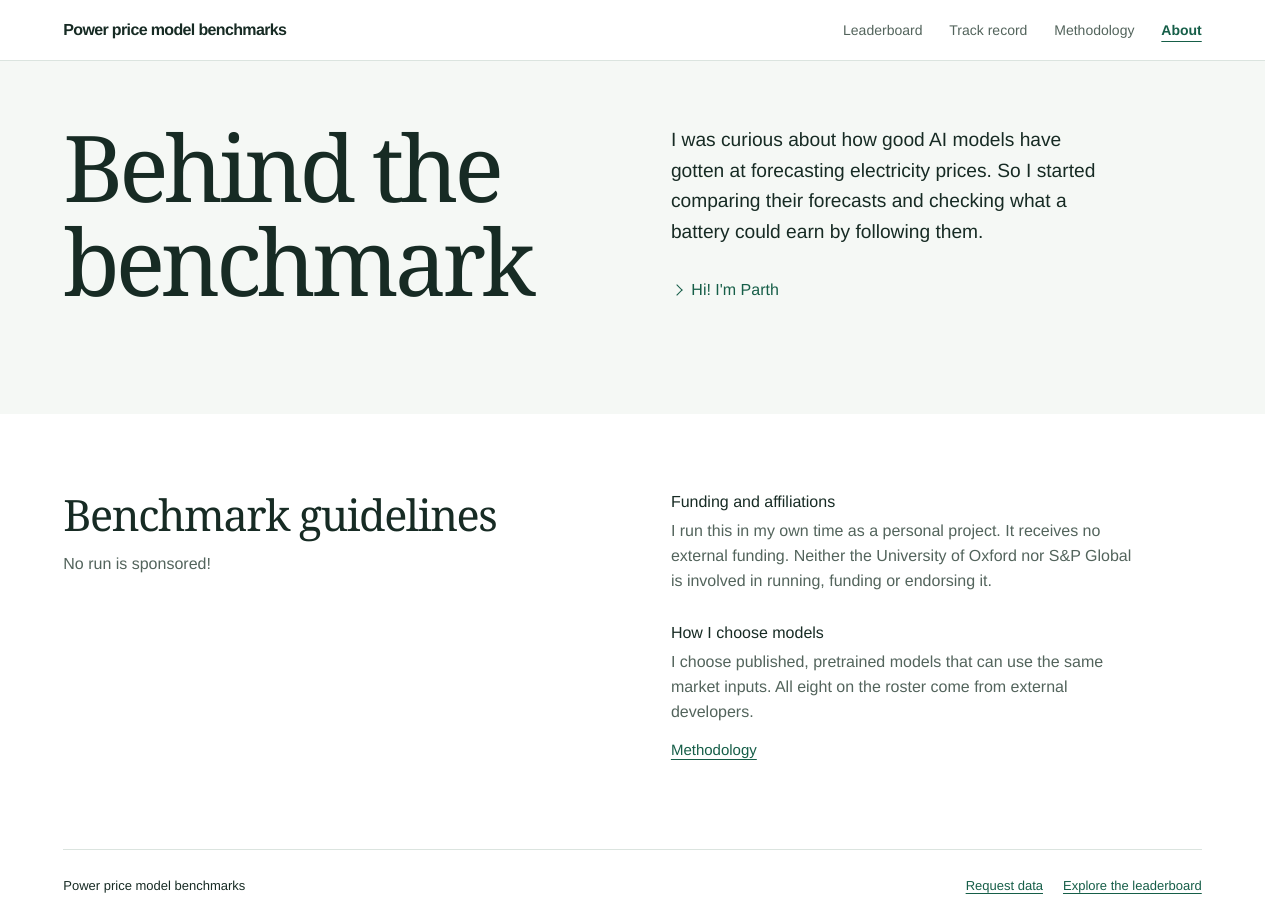
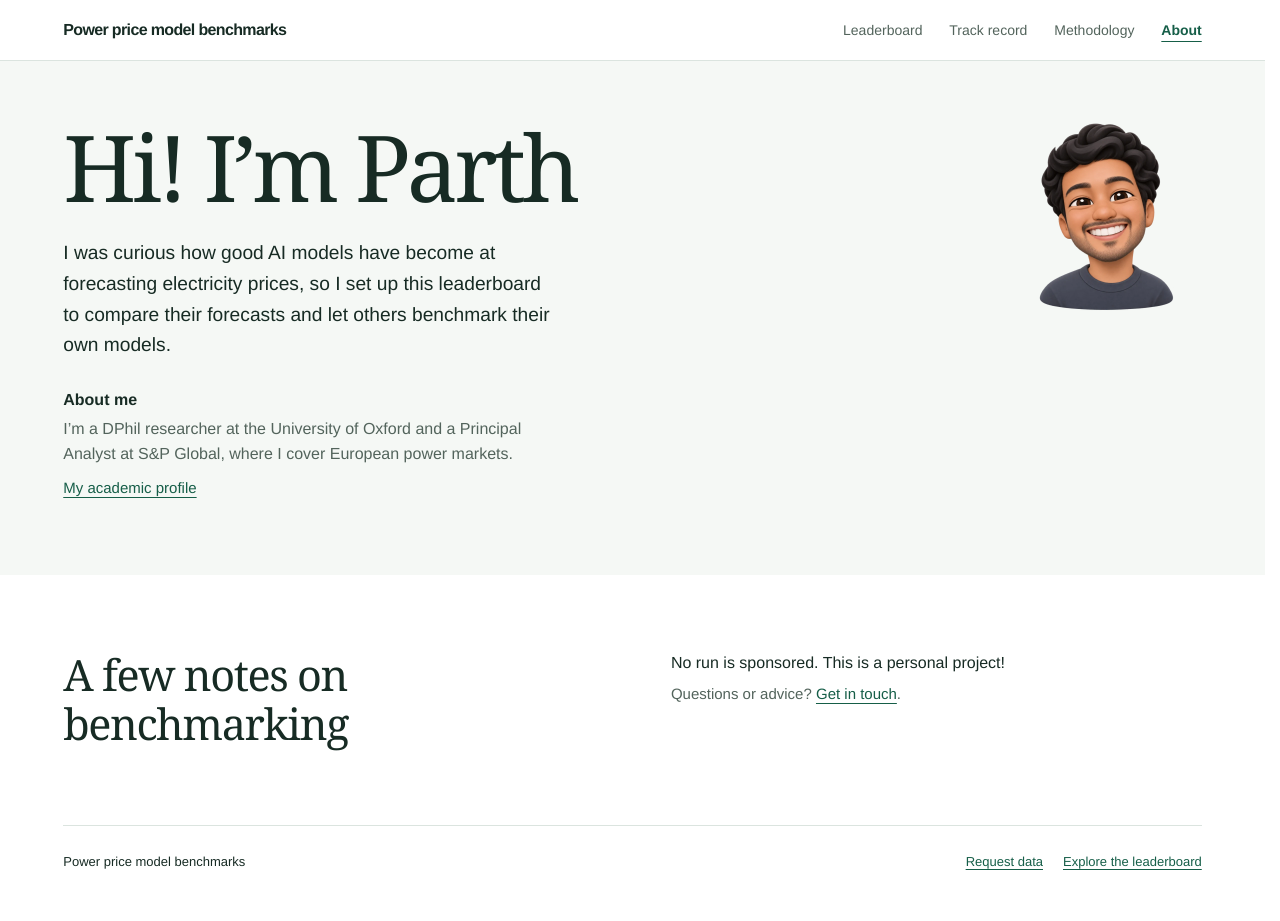
Before and after one commit to itisP/electricity-price-benchmarks, a plain HTML site: page about.html in a window 1280 px wide. After the commit the page ends 897 px from the top, so only its background shows below. Drawn offline with Linux system fonts and the light colour scheme.

Commit message:
Refine About layout and contact note

```diff
--- a/about.html
+++ b/about.html
@@ -3,7 +3,7 @@
 <head>
   <meta charset="utf-8">
   <meta name="viewport" content="width=device-width,initial-scale=1">
-  <meta name="description" content="Meet Parth Goel, the analyst behind Power price model benchmarks. Learn how he funds the project, chooses models and keeps placements independent.">
+  <meta name="description" content="Meet Parth Goel, who runs Power price model benchmarks, an independent leaderboard comparing AI forecasts of European electricity prices.">
   <title>About | Power price model benchmarks</title>
   <style>@media (prefers-reduced-motion: no-preference) { @view-transition { navigation: auto; } }
 html{color-scheme:light;background:white}body{margin:0;background:white}#epf-about{max-width:1280px;margin:0 auto}</style>
@@ -24,34 +24,20 @@ html{color-scheme:light;background:white}body{margin:0;background:white}#epf-abo
     #epf-about .section-nav a:hover, #epf-about .section-nav [aria-current="page"] { color:var(--green); text-decoration:underline; }
     #epf-about .section-nav [aria-current="page"] { font-weight:600; text-underline-offset:.34em; }
     #epf-about .about-intro {
-      display:grid; grid-template-columns:minmax(0,1fr) minmax(0,1fr);
-      align-items:start; gap:clamp(2rem,6vw,6rem);
-      padding-inline:var(--gutter,5%); padding-block-end:clamp(4rem,8vw,7rem);
+      display:grid; grid-template-columns:minmax(0,1fr) auto;
+      grid-template-areas:"title portrait" "story portrait";
+      align-items:start; gap:clamp(1.25rem,2vw,2rem) clamp(2rem,6vw,6rem);
+      padding-inline:var(--gutter,5%); padding-block-end:clamp(2.75rem,5vw,4.5rem);
       background:var(--hero-surface,#f5f8f5);
     }
-    #epf-about .about-intro h1 { max-width:12ch; text-wrap:balance; }
-    #epf-about .project-story { min-width:0; max-width:48ch; padding-top:.4rem; }
+    #epf-about .about-intro h1 { grid-area:title; }
+    #epf-about .project-story { grid-area:story; min-width:0; max-width:56ch; }
     #epf-about .origin { color:var(--ink); font-size:clamp(1rem,1.5vw,1.2rem); line-height:1.6; }
-    #epf-about .author { margin-top:1.25rem; }
-    #epf-about .author summary {
-      display:flex; align-items:center; gap:.6rem; width:fit-content; min-height:44px;
-      color:var(--green); font-weight:550; list-style:none; cursor:pointer;
-    }
-    #epf-about .author summary::-webkit-details-marker { display:none; }
-    #epf-about .author summary::before {
-      content:""; width:.5rem; height:.5rem; margin-inline:.12rem .06rem;
-      border:solid currentColor; border-width:0 1.5px 1.5px 0; transform:rotate(-45deg);
-    }
-    #epf-about .author[open] summary::before { transform:rotate(45deg); }
-    #epf-about .author summary:hover { text-decoration:underline; text-underline-offset:.25em; }
-    #epf-about summary:focus-visible { outline:2px solid var(--green); outline-offset:3px; }
-    #epf-about .author-profile {
-      display:grid; grid-template-columns:minmax(0,1fr) clamp(4.5rem,7vw,6rem);
-      gap:0 1.25rem; align-items:start; margin:.4rem 0 0;
-    }
-    #epf-about .bio { color:var(--sub); line-height:1.55; }
-    #epf-about .portrait { grid-area:1/2/3/3; width:100%; }
+    #epf-about .portrait { grid-area:portrait; justify-self:end; width:clamp(8rem,15vw,12rem); }
     #epf-about .portrait img { width:100%; height:auto; display:block; }
+    #epf-about .about-me { margin-top:1.75rem; }
+    #epf-about .about-me h2 { font:var(--type-label); font-weight:600; color:var(--ink); }
+    #epf-about .bio { margin-top:.35rem; color:var(--sub); line-height:1.55; }
     #epf-about .text-link { display:inline-flex; width:fit-content; align-items:center; min-height:44px; font-size:.9375rem; font-weight:500; }
     #epf-about .text-link span, #epf-about .foot a span { display:none; }
     #epf-about .guidelines {
@@ -59,26 +45,17 @@ html{color-scheme:light;background:white}body{margin:0;background:white}#epf-abo
       align-items:start; padding:clamp(3rem,6vw,5rem) var(--gutter,5%);
     }
     #epf-about .guidelines h2 { font:var(--type-section); letter-spacing:var(--section-tracking); }
-    #epf-about .funding-note { margin-top:.8rem; color:var(--sub); }
-    #epf-about .practices { display:grid; gap:1.8rem; max-width:52ch; }
-    #epf-about .practice h3 { font:var(--type-label); }
-    #epf-about .practice p { margin-top:.35rem; color:var(--sub); line-height:1.55; }
-    #epf-about .practice .text-link { margin-top:.2rem; }
+    #epf-about .notes { max-width:52ch; }
+    #epf-about .contact-note { margin-top:.5rem; color:var(--sub); font-size:.9375rem; }
     #epf-about .foot {
       display:flex; align-items:center; flex-wrap:wrap; gap:.4rem 1.25rem;
       margin:0 var(--gutter,5%); padding:1.625rem 0; border-top:1px solid var(--line); color:var(--sub); font-size:.8125rem;
     }
     #epf-about .foot strong { margin-inline-end:auto; color:var(--ink); font-weight:550; }
-    @media (prefers-reduced-motion:no-preference) {
-      #epf-about .author summary::before { transition:transform 220ms ease-out; }
-    }
     @container (max-width:760px) {
-      #epf-about .about-intro, #epf-about .guidelines { grid-template-columns:minmax(0,1fr); gap:1.75rem; }
-      #epf-about .about-intro { padding-block-end:clamp(2.75rem,9vw,4rem); }
-      #epf-about .project-story { padding:0; }
-      #epf-about .guidelines { padding-block:clamp(2.5rem,7vw,3.5rem); }
-      #epf-about .author-profile { column-gap:.875rem; }
-      #epf-about .practices { gap:1.5rem; }
+      #epf-about .about-intro { grid-template-areas:"title portrait" "story story"; gap:1.25rem .75rem; }
+      #epf-about .portrait { width:clamp(3.5rem,16vw,6.5rem); }
+      #epf-about .guidelines { grid-template-columns:minmax(0,1fr); gap:1rem; padding-block:clamp(2.5rem,7vw,3.5rem); }
     }
     @container (max-width:560px) { #epf-about .foot strong { flex-basis:100%; } }
     @media (pointer:coarse) { #epf-about :is(.section-nav a,.foot a) { display:inline-flex; align-items:center; min-height:44px; } }
@@ -101,34 +78,24 @@ html{color-scheme:light;background:white}body{margin:0;background:white}#epf-abo
     </header>
     <main>
       <section class="about-intro page-hero" aria-labelledby="epf-about-title">
-        <h1 id="epf-about-title" class="page-title">Behind the benchmark</h1>
+        <h1 id="epf-about-title" class="page-title">Hi! I’m Parth</h1>
+        <figure class="portrait"><img src="parth-portrait.webp" width="768" height="768" alt="An illustrated portrait of Parth Goel, smiling."></figure>
         <div class="project-story">
-          <p class="origin">I was curious about how good AI models have gotten at forecasting electricity prices. So I started comparing their forecasts and checking what a battery could earn by following them.</p>
-          <details class="author">
-            <summary>Hi! I'm Parth</summary>
-            <div class="author-profile">
-              <p class="bio">I’m a DPhil researcher at the University of Oxford and a Principal Analyst at S&amp;P Global, where I cover European power markets.</p>
-              <figure class="portrait"><img src="parth-portrait.webp" width="768" height="768" alt="An illustrated portrait of Parth Goel, smiling."></figure>
-              <a class="text-link" href="https://www.geog.ox.ac.uk/graduate/research/pgoel.html" target="_blank" rel="noopener">My Academic Profile <span aria-hidden="true">↗</span></a>
-            </div>
-          </details>
+          <p class="origin">I was curious how good AI models have become at forecasting electricity prices, so I set up this leaderboard to compare their forecasts and let others benchmark their own models.</p>
+          <section class="about-me" aria-labelledby="epf-about-me-title">
+            <h2 id="epf-about-me-title">About me</h2>
+            <p class="bio">I’m a DPhil researcher at the University of Oxford and a Principal Analyst at S&amp;P Global, where I cover European power markets.</p>
+            <a class="text-link" href="https://www.geog.ox.ac.uk/graduate/research/pgoel.html" target="_blank" rel="noopener">My academic profile <span aria-hidden="true">↗</span></a>
+          </section>
         </div>
       </section>
       <section class="guidelines" aria-labelledby="epf-about-policy-title">
         <header>
-          <h2 id="epf-about-policy-title">Benchmark guidelines</h2>
-          <p class="funding-note">No run is sponsored!</p>
+          <h2 id="epf-about-policy-title">A few notes on benchmarking</h2>
         </header>
-        <div class="practices">
-          <section class="practice">
-            <h3>Funding and affiliations</h3>
-            <p>I run this in my own time as a personal project. It receives no external funding. Neither the University of Oxford nor S&amp;P Global is involved in running, funding or endorsing it.</p>
-          </section>
-          <section class="practice">
-            <h3>How I choose models</h3>
-            <p>I choose published, pretrained models that can use the same market inputs. All eight on the roster come from external developers.</p>
-            <a class="text-link" href="methodology.html">Methodology <span aria-hidden="true">→</span></a>
-          </section>
+        <div class="notes">
+          <p>No run is sponsored. This is a personal project!</p>
+          <p class="contact-note">Questions or advice? <a href="mailto:parth.goel@ouce.ox.ac.uk">Get in touch</a>.</p>
         </div>
       </section>
     </main>
```
